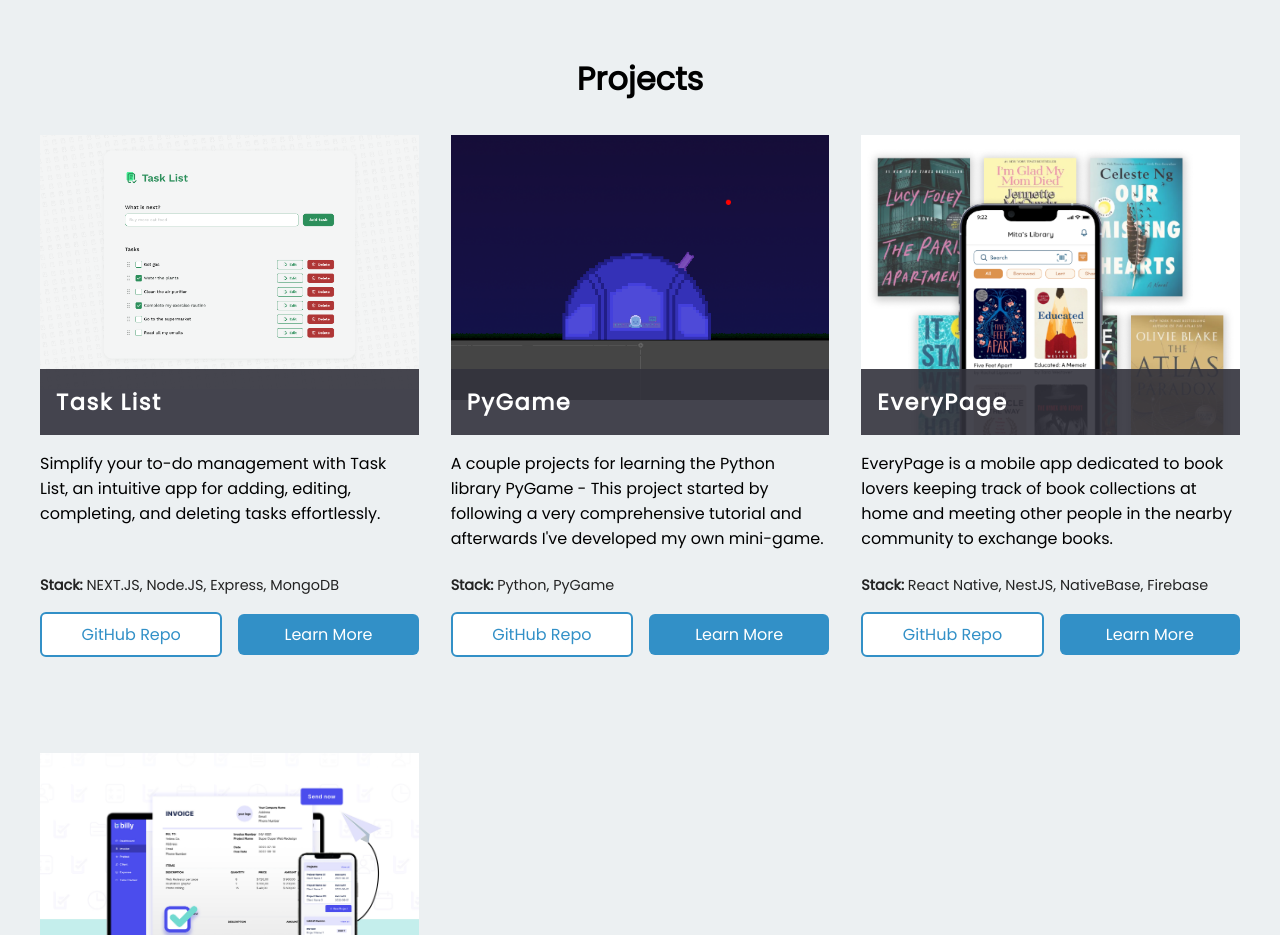
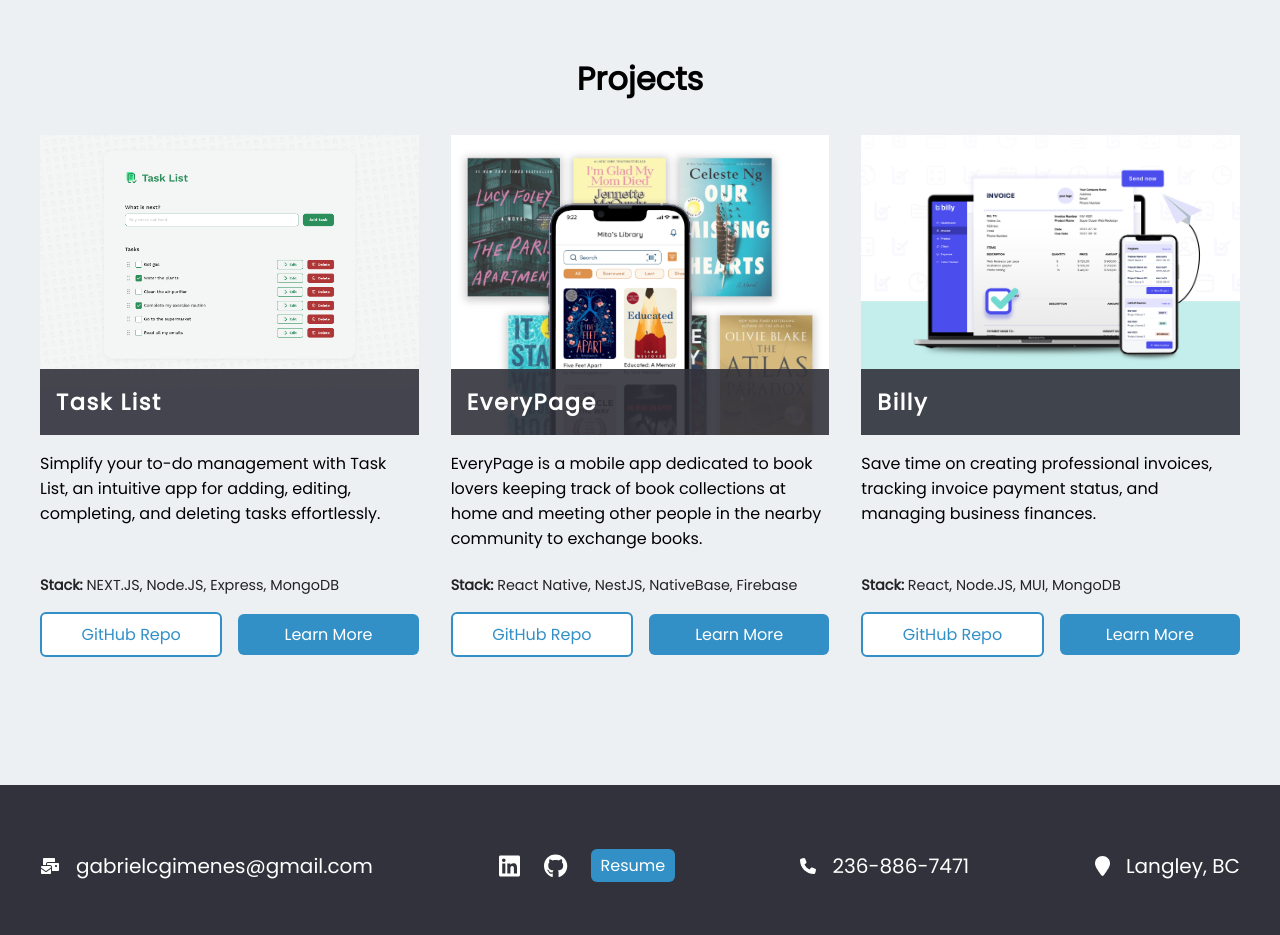
Before and after one commit to gabrielgimenes92/gabrielgimenes92.github.io, a Next.js app: page / in a window 1280 px wide. Shown: the part 1300-2235 px from the top of the page. Built offline with nearby package versions, Linux system fonts and the light colour scheme.

Commit message:
Hides pygame project page

```diff
--- a/src/components/Projects.js
+++ b/src/components/Projects.js
@@ -42,19 +42,19 @@ const Projects = () => {
     //   projectLink: '/projects/finance-tracker',
     //   webpage: '',
     // },
-    {
-      easyName: 'py-game',
-      name: 'PyGame',
-      description:
-        "A couple projects for learning the Python library PyGame - This project started by following a very comprehensive tutorial and afterwards I've developed my own mini-game.",
-      imagePath: '/pictures/PlanetSurvivalThumb.png',
-      alt: '',
-      link: 'https://github.com/gabrielgimenes92/planet_survivor',
-      stack: ['Python, PyGame'],
-      projectLink: '/projects/py-game',
-      webpage: '',
-      position: '0 -15px',
-    },
+    // {
+    //   easyName: 'py-game',
+    //   name: 'PyGame',
+    //   description:
+    //     "A couple projects for learning the Python library PyGame - This project started by following a very comprehensive tutorial and afterwards I've developed my own mini-game.",
+    //   imagePath: '/pictures/PlanetSurvivalThumb.png',
+    //   alt: '',
+    //   link: 'https://github.com/gabrielgimenes92/planet_survivor',
+    //   stack: ['Python, PyGame'],
+    //   projectLink: '/projects/py-game',
+    //   webpage: '',
+    //   position: '0 -15px',
+    // },
     {
       easyName: 'everypage',
       name: 'EveryPage',
```
